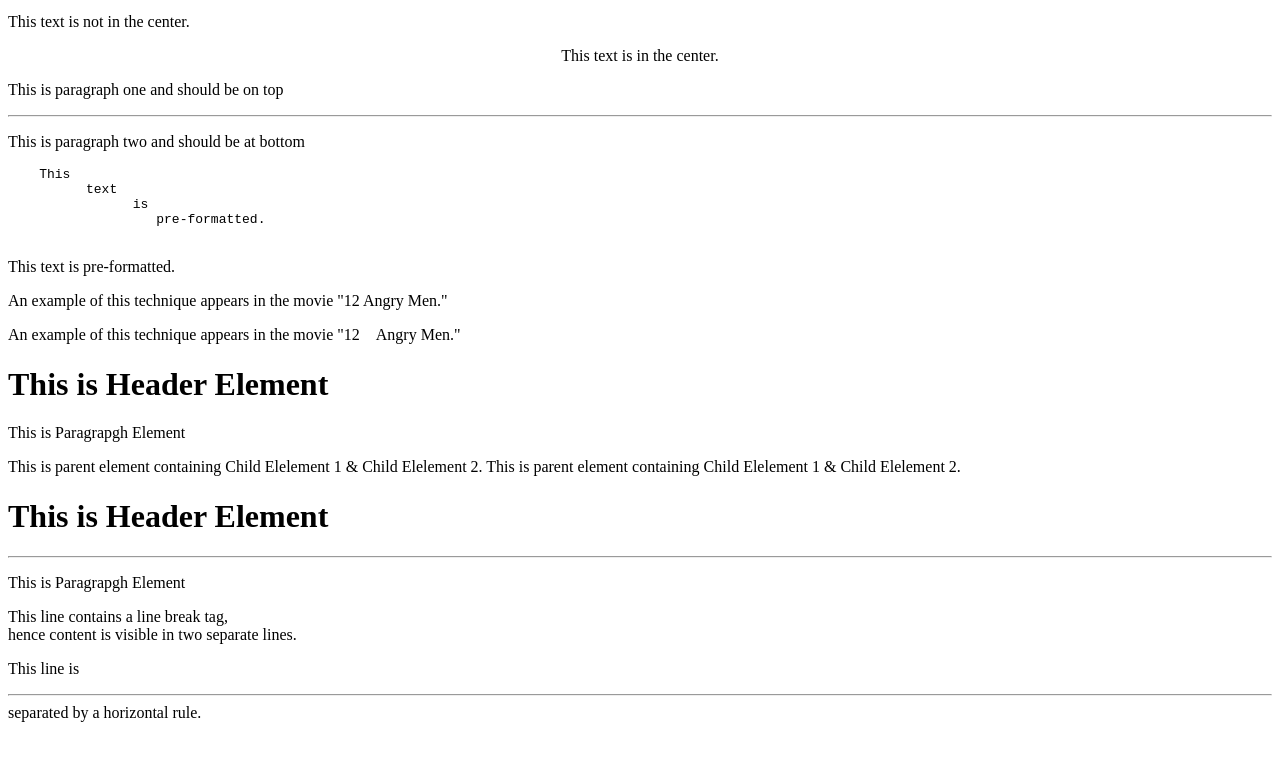
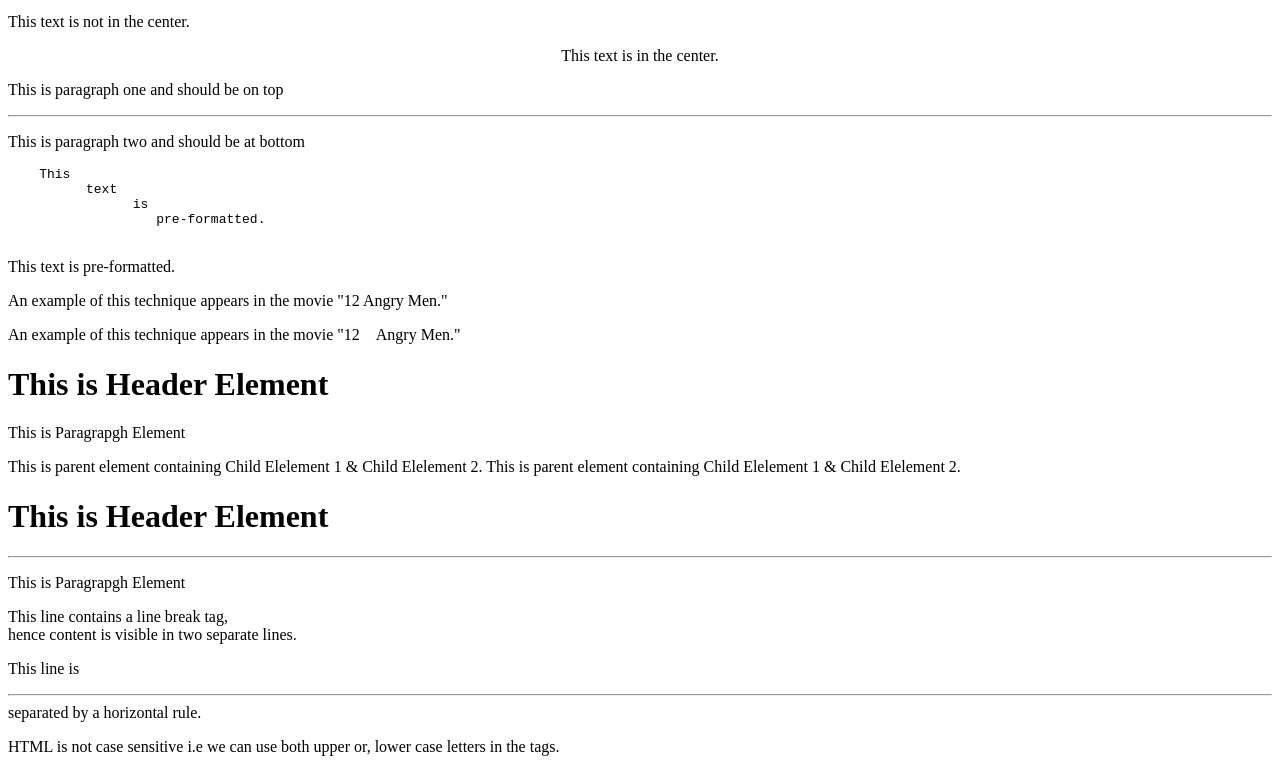
Before and after one commit to paschal07/tutorial, a plain HTML site: page index.html in a window 1280 px wide. Shown: the part 1752-2524 px from the top of the page. Before the commit the page ends 2482 px from the top, so only its background shows below. Drawn offline with Linux system fonts and the light colour scheme.

Commit message:
elements

```diff
--- a/index.html
+++ b/index.html
@@ -104,5 +104,10 @@
   <p>
       This line is <hr>separated by a
       horizontal rule.
+
+      <P>
+         HTML is not case sensitive i.e we can
+         use both upper or, lower case letters
+         in the tags.
 </body>
 </html>
```
